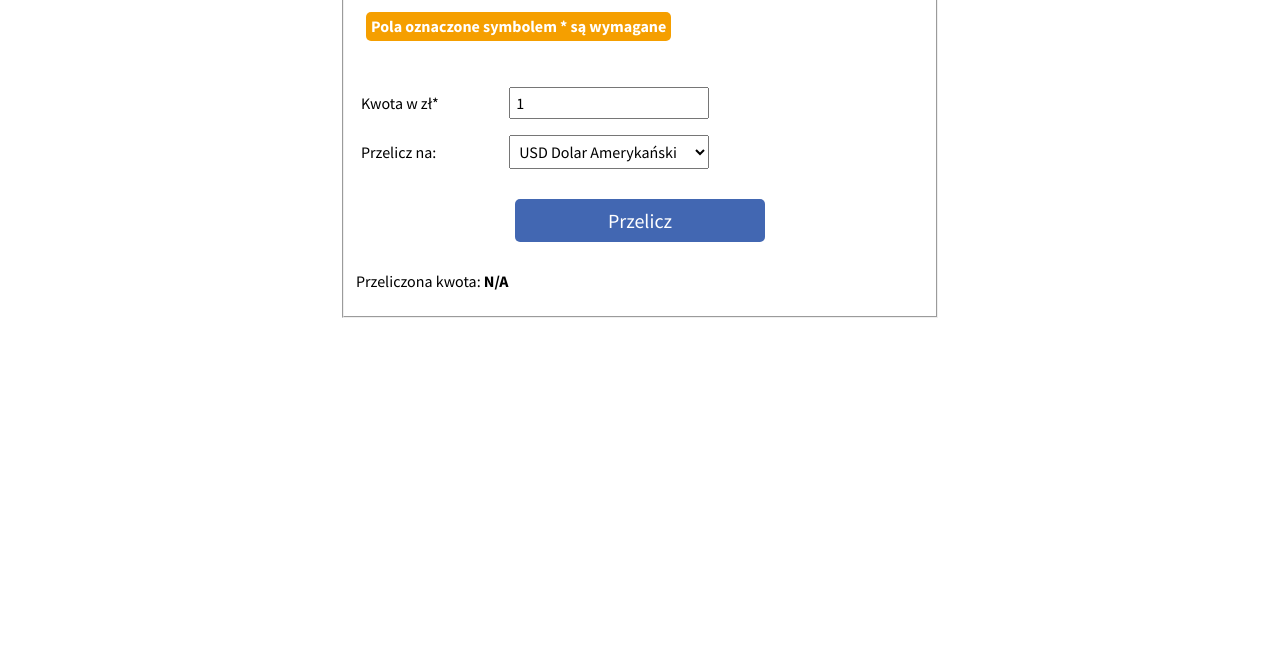
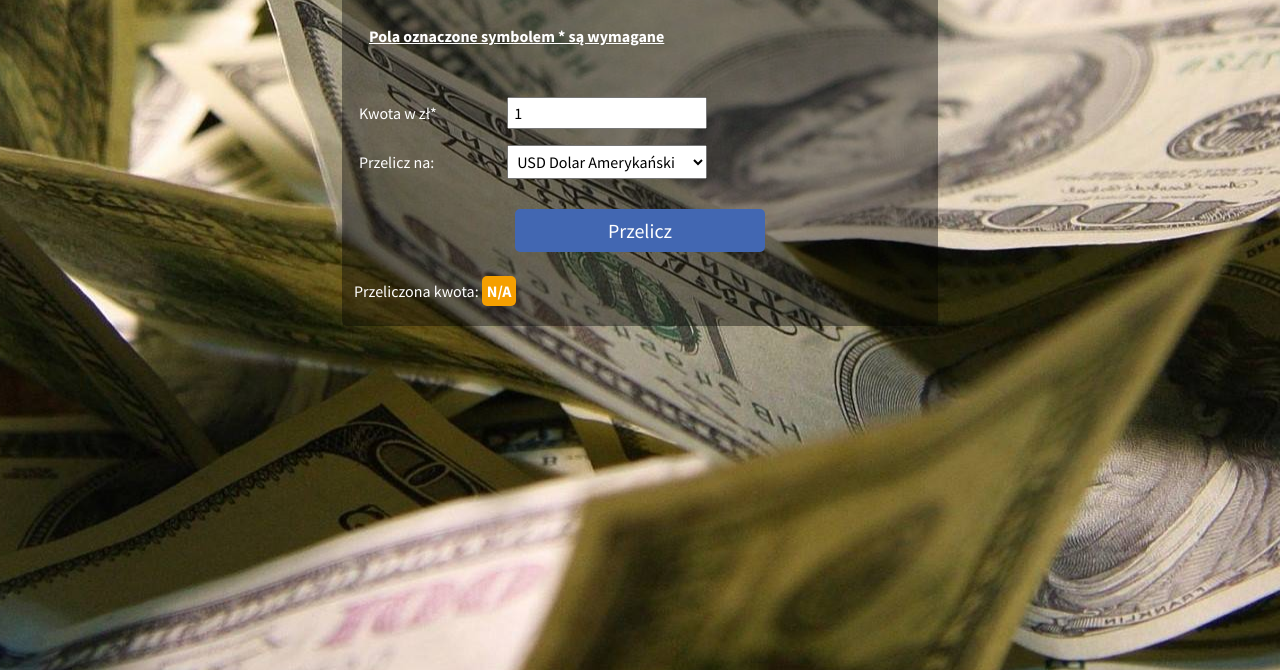
Before and after one commit to sweglarz/currencycalculator, a plain HTML site: page index.html in a window 1280 px wide. Shown: the part 130-800 px from the top of the page. Drawn offline with nearby package versions, Linux system fonts and the light colour scheme.

Commit message:
alot of changes in files, also added bgc image

```diff
--- a/css/form.css
+++ b/css/form.css
@@ -7,11 +7,18 @@
     padding: 5px;
 }
 
+.form__fieldset{
+    border: none;
+    border-radius: 5px;
+    background-color: hsla(0, 0%, 0%, 0.397);
+}
+
 .form__span{
     max-width: 150px;
     width: 100%;
     display: inline-block;
     padding: 0 5px;
+    color: #fff;
 }
 
 .form__select{
@@ -46,9 +53,20 @@
 .form__span--required{
     margin: 20px 10px 30px 10px;
     display: inline-block;
-    background-color: rgb(245, 159, 0);
+    /* background-color: rgb(245, 159, 0); */
     padding: 5px;
     color: #fff;
     border-radius: 5px;
     font-weight: bold;
+    text-decoration: underline;
 }
+
+.form__paragraph{
+    color: #fff;
+}
+.form__strong{
+    color: #fff;
+    background-color: rgb(245, 159, 0);
+    border-radius: 5px;
+    padding: 5px;
+}
--- a/css/style.css
+++ b/css/style.css
@@ -7,16 +7,22 @@ html {
     box-sizing: inherit;
 }
 
-body{
+.body{
     font-family: 'Source Sans Pro', sans-serif;
+    background-image: url("../img/background.jpg");
+    background-position: center;
+    background-repeat: no-repeat;
+    padding: 10px;
 }
 
 .wrapper{
     max-width: 600px;
-    margin: 0 auto;
+    margin: auto;
 }
 
 .wrapper__header{
     text-align: center;
     display: block;
+    color: #fff;
+    text-shadow: 2px 2px 5px #000;
 }
--- a/index.html
+++ b/index.html
@@ -13,7 +13,7 @@
     <script defer src="js/javascript.js"></script>
     <title>Currency Calculator</title>
 </head>
-<body>
+<body class="body">
     <div class="wrapper">
         <h1 class="wrapper__header">Internetowy kantor wymiany walut</h1>
         <form class="form js-form">
@@ -41,7 +41,7 @@
                     </label>
                 </p>
                 <button class="form__button">Przelicz</button>
-                <p class="form_paragraph">Przeliczona kwota: <strong class="form__strong js-strong">N/A</strong></p>
+                <p class="form__paragraph">Przeliczona kwota: <strong class="form__strong js-strong">N/A</strong></p>
             </fieldset>
         </form>
     </div>
```
Also changed, not shown: img/background.jpg (added).
